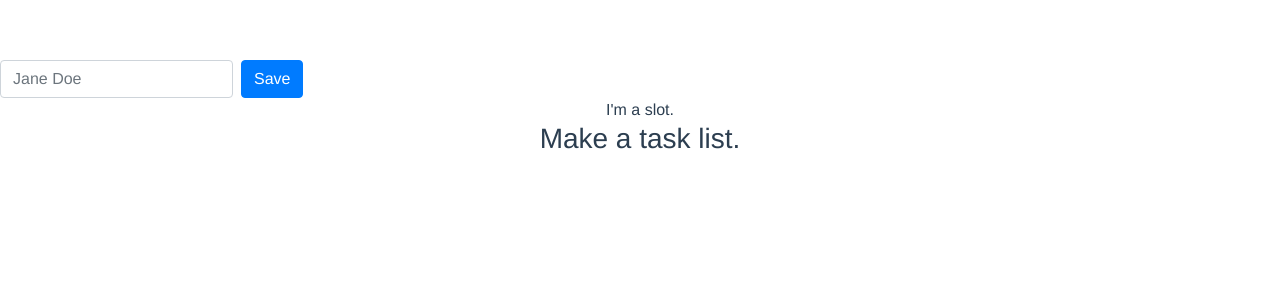
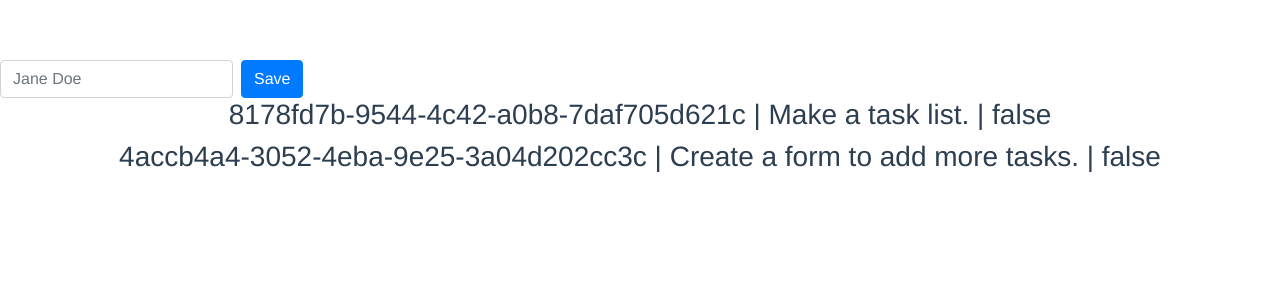
Before and after one commit to MatthieuJasselette/vuejs-learning-environment, a Vue app in the folder task-list/: page / in a window 1280 px wide. Shown: the top 300 px of the page. Built offline with nearby package versions, Linux system fonts and the light colour scheme; the HTML template or start-up script is replaced by a standard one.

Commit message:
tinker with data display, temporary

```diff
--- a/task-list/src/App.vue
+++ b/task-list/src/App.vue
@@ -1,7 +1,7 @@
 <template>
   <div id="app">
-    <NewTask>I'm a slot.</NewTask>
-    <h3 v-for="task of tasks" :key="task.id">{{ task.title }}</h3>
+    <NewTask></NewTask>
+    <h3 v-for="task of tasks" :key="task.id">{{ task.id }} | {{ task.title }} | {{ task.isCompleted }}</h3>
   </div>
 </template>
 
@@ -20,8 +20,10 @@ export default {
     }
   },
   mounted() {
-    const initialTask = new Tasks("Make a task list.")
-    this.tasks.push(initialTask)
+    const initialTask = new Tasks("Make a task list.");
+    const secondTask = new Tasks("Create a form to add more tasks.");
+    this.tasks.push(initialTask, secondTask);
+    // this.tasks.push(secondTask);
   }
 }
 </script>
```
